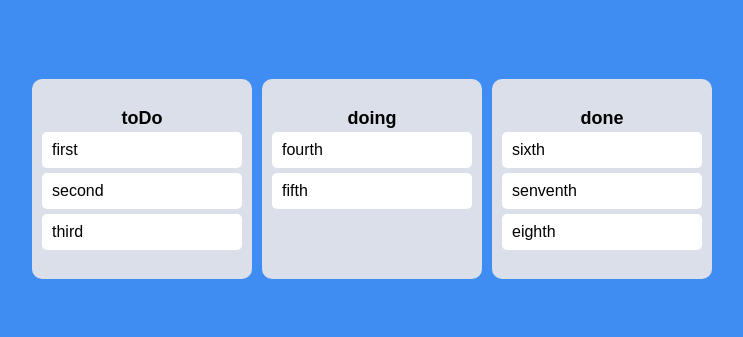
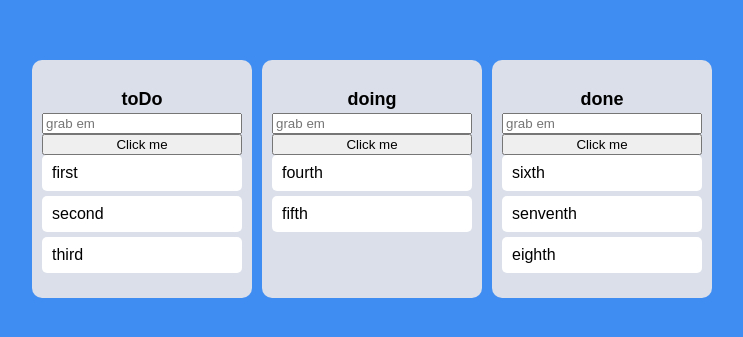
Before and after one commit to junha6316/react-tutorial, a React (Create React App) app in the folder trello/: page / in a window 1280 px wide. Shown: the part 221-558 px from the top of the page, without its empty margins (268-1011 px from the left). Built offline with nearby package versions, Linux system fonts and the light colour scheme.

Commit message:
추가: useRef 기본 사용법

```diff
--- a/trello/src/components/Board.tsx
+++ b/trello/src/components/Board.tsx
@@ -1,3 +1,4 @@
+import { useRef } from 'react';
 import { Droppable } from 'react-beautiful-dnd';
 import styled from 'styled-components';
 import DraggableCard from './DraggableCard';
@@ -40,8 +41,15 @@
 }
 
 function DroppableBoard({ toDos, boardId }: IBoardProps) {
+  const inputRef = useRef<HTMLInputElement>(null);
+  const onClick = () => {
+    inputRef.current?.focus();
+  };
   return (
     <Wrapper>
+      <Title>{boardId}</Title>
+      <input ref={inputRef} placeholder="grab em" />
+      <button onClick={onClick}>Click me</button>
       <Droppable droppableId={boardId}>
         {(provided, snapshot) => (
           <Area
@@ -50,7 +58,6 @@
             ref={provided.innerRef}
             {...provided.droppableProps}
           >
-            <Title>{boardId}</Title>
             {toDos.map((toDo, idx) => {
               return (
                 <DraggableCard key={toDo} index={idx} draggableId={toDo} />
```
Also changed, not shown: 2 other files (tests, documents, lock files or other folders).
